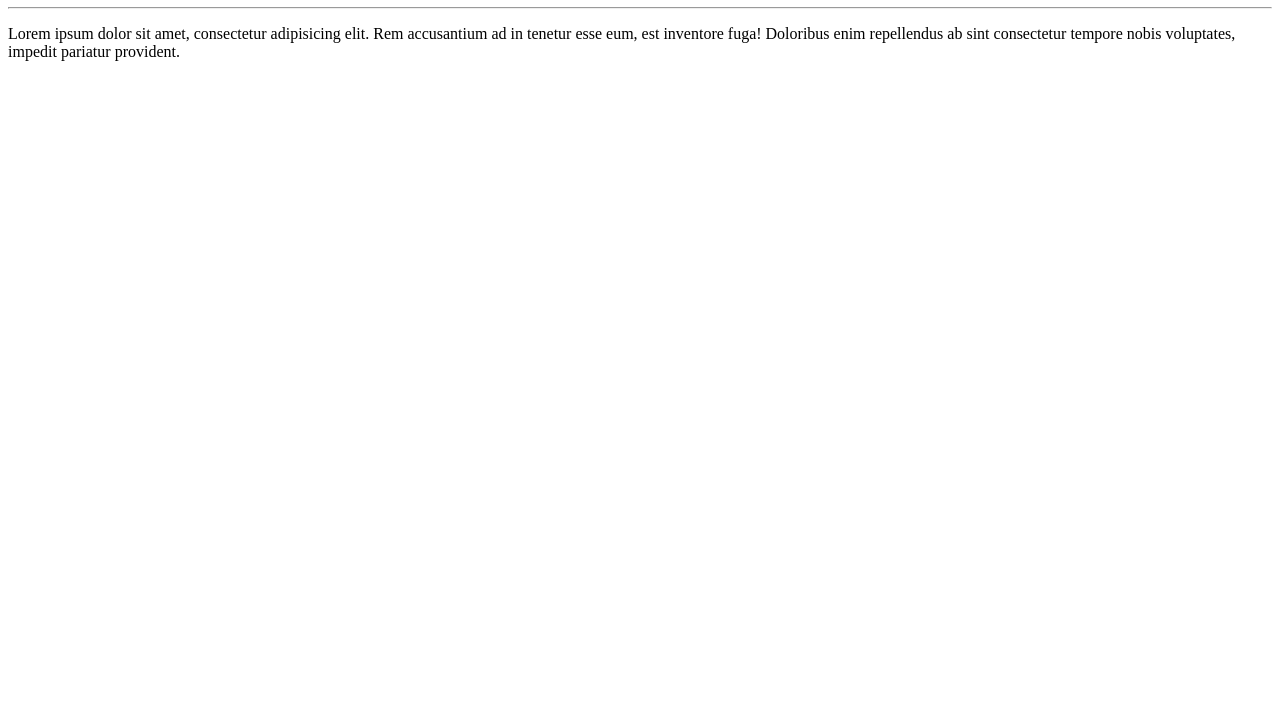
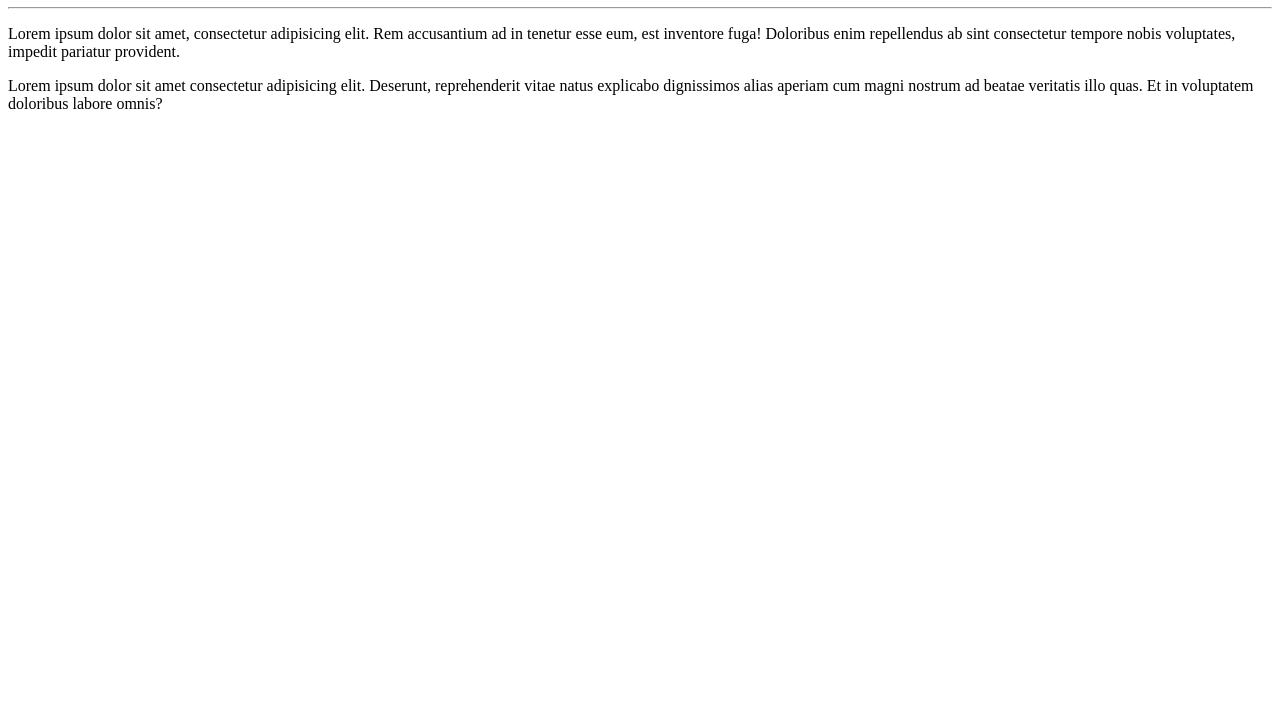
Before and after one commit to jacksonlima77/PrimeiroProjeto, a plain HTML site: page Site-exemplo/index.html in a window 1280 px wide. Shown: the part 73-800 px from the top of the page. Drawn offline with Linux system fonts and the light colour scheme.

Commit message:
adicionei  um parágrafo

```diff
--- a/Site-exemplo/index.html
+++ b/Site-exemplo/index.html
@@ -10,5 +10,6 @@
     <h1>Olá mundo</h1>
     <hr>
     <p>Lorem ipsum dolor sit amet, consectetur adipisicing elit. Rem accusantium ad in tenetur esse eum, est inventore fuga! Doloribus enim repellendus ab sint consectetur tempore nobis voluptates, impedit pariatur provident.</p>
+    <p>Lorem ipsum dolor sit amet consectetur adipisicing elit. Deserunt, reprehenderit vitae natus explicabo dignissimos alias aperiam cum magni nostrum ad beatae veritatis illo quas. Et in voluptatem doloribus labore omnis?</p>
 </body>
 </html>
```
